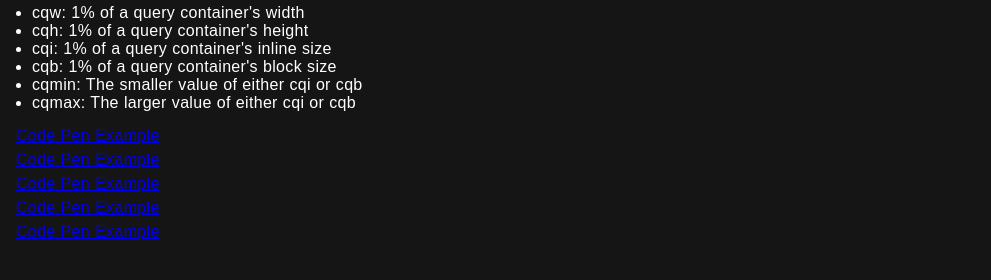
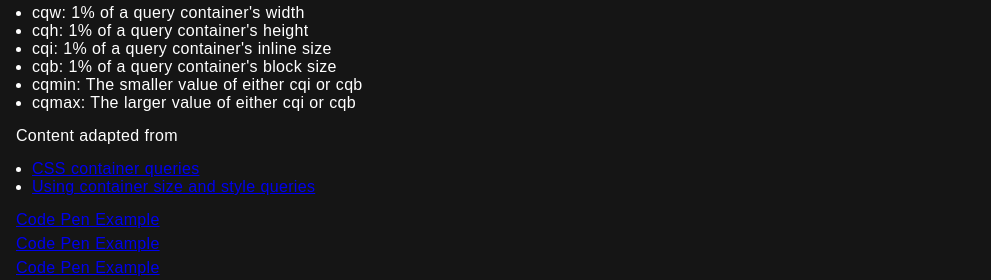
Before and after one commit to rhvsingh/container-queries-css, a plain HTML site: page index.html in a window 1280 px wide. Shown: the part 1163-1443 px from the top of the page, 0-991 px from the left. Drawn offline with Linux system fonts and the light colour scheme.

Commit message:
feat: credit added for mdn

```diff
--- a/index.html
+++ b/index.html
@@ -89,6 +89,18 @@
                         <li>cqmax: The larger value of either cqi or cqb</li>
                     </ul>
 
+                    <p>Content adapted from
+                        <br>
+                    <ul>
+                        <li><a
+                                href="https://developer.mozilla.org/en-US/docs/Web/CSS/CSS_containment/Container_queries">
+                                CSS
+                                container queries</a></li>
+                        <li><a
+                                href="https://developer.mozilla.org/en-US/docs/Web/CSS/CSS_containment/Container_size_and_style_queries">Using
+                                container size and style queries</a></li>
+                    </ul>
+                    </p>
 
 
                     <p>
```
